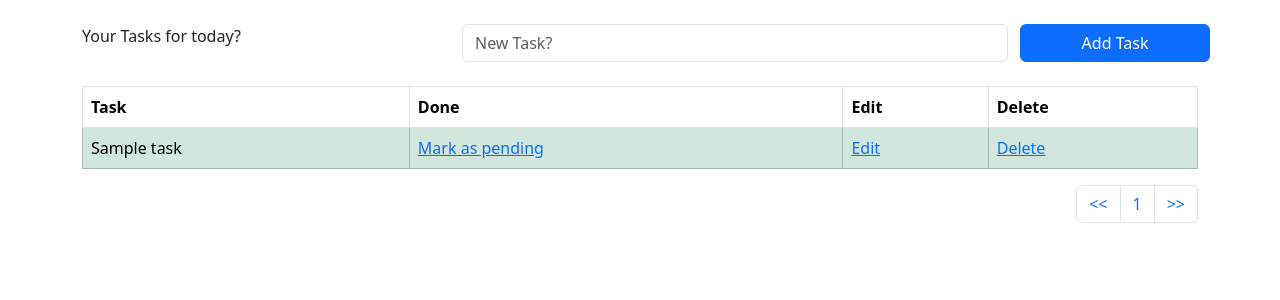
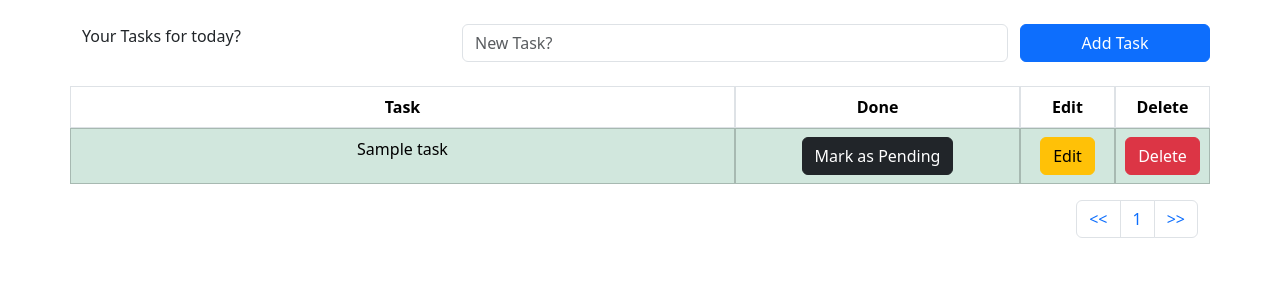
Before and after one commit to Laszlo-Lazuer/python-django-app-learning, a Django app: template todolist_app/templates/todolist.html in a window 1280 px wide. Shown: the part 65-365 px from the top of the page. Run offline with Django 3.2, Linux system fonts and the light colour scheme; the template is opened without the code that fills it: most values are stand-ins (such as "Sample title", 1, 10 or a date in 2020).

Commit message:
chore: style task table.

```diff
--- a/todolist_app/templates/todolist.html
+++ b/todolist_app/templates/todolist.html
@@ -26,31 +26,31 @@
         <button type="submit" class="btn btn-primary col-lg-2">Add Task</button>
     </form>
     <br />
-    <table class="table table-bordered">
+    <table class="table table-bordered text-center">
         <thead class="thead-dark">
-                <tr>
-                    <th scope="col">Task</th>
-                    <th scope="col">Done</th>
-                    <th scope="col">Edit</th>
-                    <th scope="col">Delete</th>
+                <tr class="row">
+                    <th class="col-7">Task</th>
+                    <th class="col-3">Done</th>
+                    <th class="col-1">Edit</th>
+                    <th class="col-1">Delete</th>
                 </tr>
                 </thead>
                 <tbody>
                     {% if all_tasks %}
                         {% for obj in all_tasks %}
                             {% if obj.done %}
-                                <tr class="table-success">
-                                    <td>{{ obj.task }}</th>
-                                    <td><a href="{% url "pending_task" obj.id %}">Mark as pending</a></td>
-                                    <td><a href="{% url "edit_task" obj.id %}">Edit</a></td>
-                                    <td><a href="{% url "delete_task" obj.id %}">Delete</a></td>
+                                <tr class="table-success row">
+                                    <td class="col-7">{{ obj.task }}</th>
+                                    <td class="col-3"><a href="{% url "pending_task" obj.id %}"><button type="button" class="btn btn-dark">Mark as Pending</button></a></td>
+                                    <td class="col-1"><a href="{% url "edit_task" obj.id %}"><button type="button" class="btn btn-warning">Edit</button></a></td>
+                                    <td class="col-1"><a href="{% url "delete_task" obj.id %}"><button type="button" class="btn btn-danger">Delete</button></a></td>
                                 </tr>
                             {% else %}
-                                <tr>
-                                    <td>{{ obj.task }}</th>
-                                        <td><a href="{% url "complete_task" obj.id %}">Mark as completed</a></td>
-                                    <td><a href="{% url "edit_task" obj.id %}">Edit</a></td>
-                                    <td><a href="{% url "delete_task" obj.id %}">Delete</a></td>
+                                <tr class="row">
+                                    <td class="col-7">{{ obj.task }}</th>
+                                    <td class="col-3"><a href="{% url "complete_task" obj.id %}"><button type="button" class="btn btn-dark">Mark as completed</button></a></td>
+                                    <td class="col-1"><a href="{% url "edit_task" obj.id %}"><button type="button" class="btn btn-warning">Edit</button></a></td>
+                                    <td class="col-1"><a href="{% url "delete_task" obj.id %}"><button type="button" class="btn btn-danger">Delete</button></a></td>
                                 </tr>
                             {% endif %}
                         {% endfor %}
```
